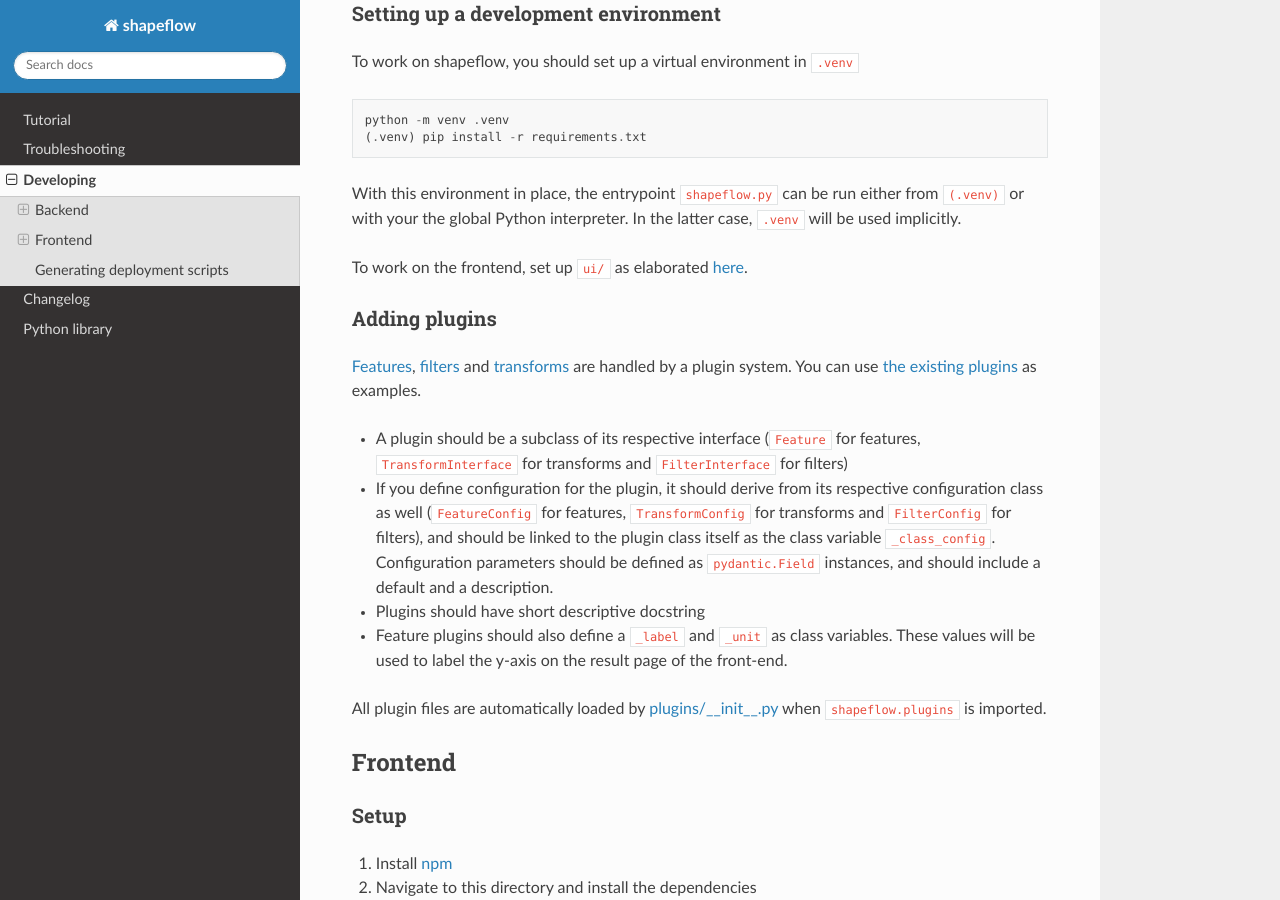
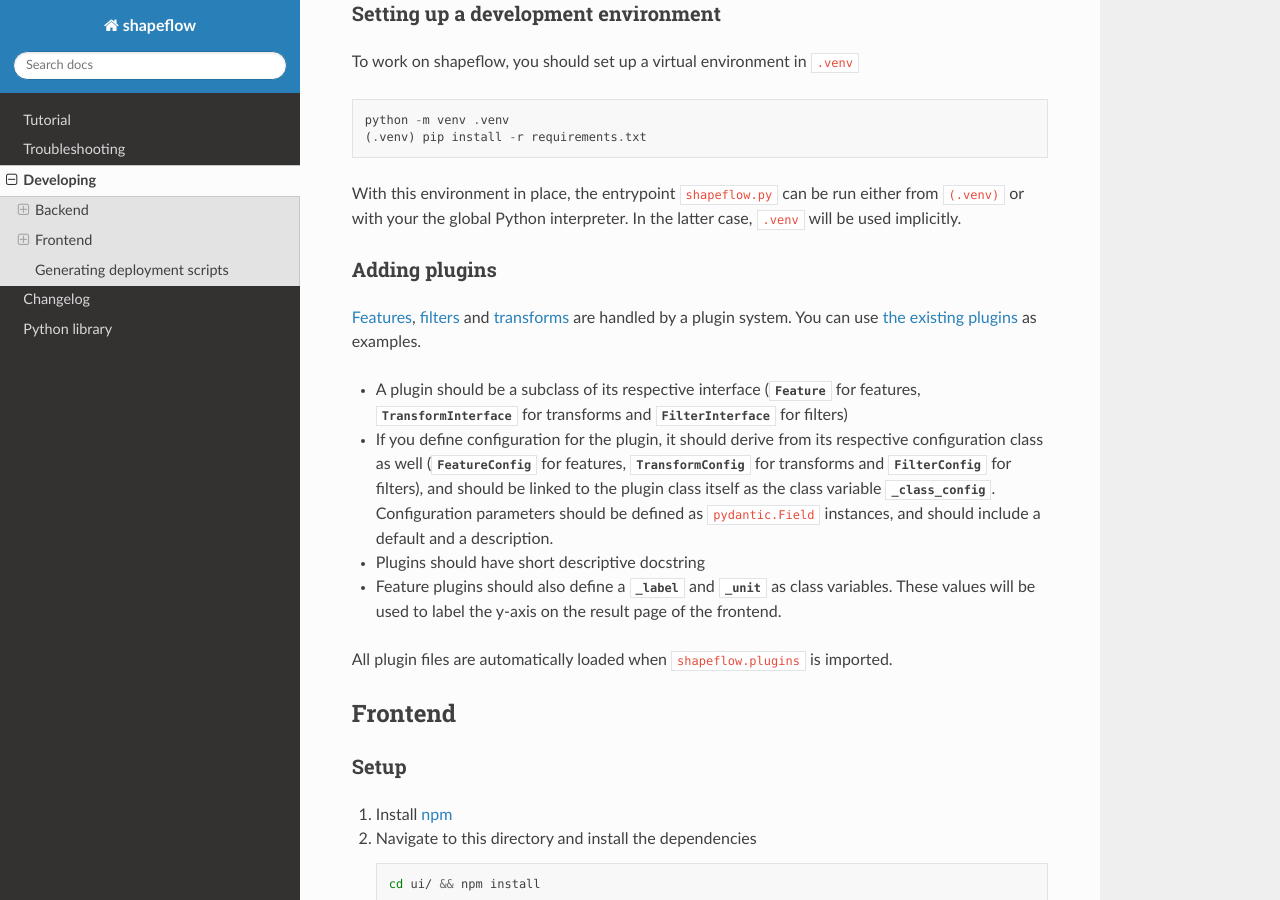
Before and after one commit to ybnd/shapeflow, a Sphinx documentation site: the page built from docs/source/developing.rst, in a window 1280 px wide and 900 px high, scrolled down 263 px. Built offline with Sphinx 7.4.7 and the Read the Docs theme 2.0.0, drawn with Linux system fonts in a browser that asks for light colours; pages that are not in the unit, such as notebooks, are missing from menus.

Commit message:
Update links in developing.rst

```diff
--- a/docs/source/developing.rst
+++ b/docs/source/developing.rst
@@ -16,20 +16,18 @@
 
 With this environment in place, the entrypoint ``shapeflow.py`` can be run either from ``(.venv)`` or with your the global Python interpreter. In the latter case, ``.venv`` will be used implicitly.
 
-To work on the frontend, set up ``ui/`` as elaborated `here <../ui/README.md>`_.
-
 Adding plugins
 ^^^^^^^^^^^^^^
 
-`Features <../docs/features.md>`_, `filters <../docs/filters.md>`_ and `transforms <../docs/transforms.md>`_ are handled by a plugin system. You can use `the existing plugins <plugins/>`_ as examples.
+`Features <../python-library.rst#Features>`__, `filters <../python-library.rst#Filters>`__ and `transforms <../python-library.rst#Transforms>`_ are handled by a plugin system. You can use `the existing plugins <../python-library.rst#Plugins>`_ as examples.
 
 
-* A plugin should be a subclass of its respective interface (``Feature`` for features, ``TransformInterface`` for transforms and ``FilterInterface`` for filters)
-* If you define configuration for the plugin, it should derive from its respective configuration class as well (``FeatureConfig`` for features, ``TransformConfig`` for transforms and ``FilterConfig`` for filters), and should be linked to the plugin class itself as the class variable ``_class_config``. Configuration parameters should be defined as ``pydantic.Field`` instances, and should include a default and a description.
+* A plugin should be a subclass of its respective interface (:class:`~shapeflow.core.backend.Feature` for features, :class:`~shapeflow.core.interface.TransformInterface` for transforms and :class:`~shapeflow.core.interface.FilterInterface` for filters)
+* If you define configuration for the plugin, it should derive from its respective configuration class as well (:class:`~shapeflow.core.backend.FeatureConfig` for features, :class:`~shapeflow.core.interface.TransformConfig` for transforms and :class:`~shapeflow.core.interface.FilterConfig` for filters), and should be linked to the plugin class itself as the class variable :attr:`~shapeflow.core.config.Configurable._class_config`. Configuration parameters should be defined as ``pydantic.Field`` instances, and should include a default and a description.
 * Plugins should have short descriptive docstring
-* Feature plugins should also define a ``_label`` and ``_unit`` as class variables. These values will be used to label the y-axis on the result page of the front-end.
+* Feature plugins should also define a :attr:`~shapeflow.core.backend.Feature._label` and :attr:`~shapeflow.core.backend.Feature._unit` as class variables. These values will be used to label the y-axis on the result page of the frontend.
 
-All plugin files are automatically loaded by `plugins/__init__.py <plugins/__init__.py>`_ when ``shapeflow.plugins`` is imported.
+All plugin files are automatically loaded when ``shapeflow.plugins`` is imported.
 
 
 Frontend
--- a/docs/source/python-library.rst
+++ b/docs/source/python-library.rst
@@ -43,7 +43,7 @@
 
 .. automodule:: shapeflow.core.config
    :members:
-   :private-members: _resolve_enforcedstr, _odd_add, _int_limits, _float_limits
+   :private-members: _resolve_enforcedstr, _odd_add, _int_limits, _float_limits, _config_class
    :show-inheritance:
 
 interface
@@ -59,6 +59,7 @@
 
 .. automodule:: shapeflow.core.backend
    :members:
+   :private-members: _label, _unit
    :special-members: __modify_schema__
    :show-inheritance:
 
```
Also changed, not shown: 2 other files.
